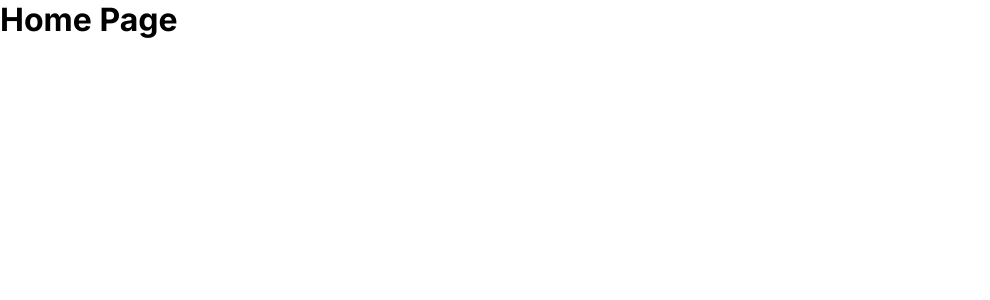
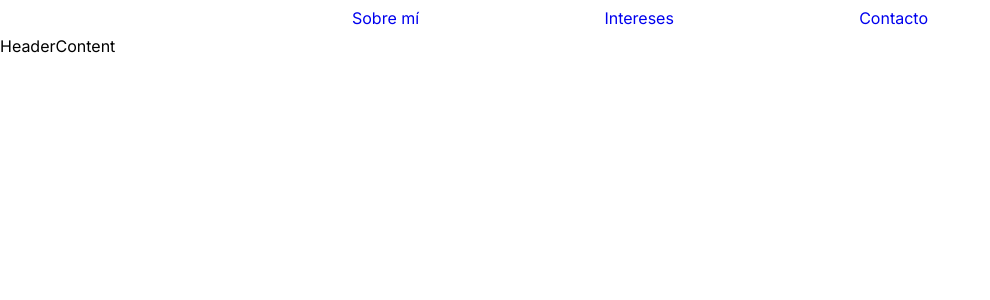
Before and after one commit to Majomon/Prueba-Tecnica-App, a Next.js app: page / in a window 1280 px wide. Shown: the top 300 px of the page, without its empty margins (0-990 px from the left). Built offline with nearby package versions, Linux system fonts and the light colour scheme.

Commit message:
Nav sin estilos aun

```diff
--- a/src/app/page.jsx
+++ b/src/app/page.jsx
@@ -1,8 +1,9 @@
+import { Header } from "@/components/Header/Header";
 
 export default function HomePage() {
   return (
     <div>
-      <h1>Home Page</h1>
+      <Header />
     </div>
   );
 }
--- /dev/null
+++ b/src/components/Header/Header.jsx
@@ -0,0 +1,11 @@
+import React from "react";
+import { HeaderContent, Nav } from "../ui";
+
+export const Header = () => {
+  return (
+    <header>
+      <Nav />
+      <HeaderContent />
+    </header>
+  );
+};
--- /dev/null
+++ b/src/components/ui/HeaderContent/HeaderContent.jsx
@@ -0,0 +1,5 @@
+import React from "react";
+
+export const HeaderContent = () => {
+  return <div>HeaderContent</div>;
+};
--- /dev/null
+++ b/src/components/ui/Nav/Nav.jsx
@@ -0,0 +1,15 @@
+import navLinks from "@/data/navLinks";
+import Link from "next/link";
+import styles from "./Nav.module.css";
+
+export const Nav = () => {
+  return (
+    <ul className={styles.nav}>
+      {navLinks.map((link, index) => (
+        <li key={index}>
+          <Link href={link.href}>{link.label}</Link>
+        </li>
+      ))}
+    </ul>
+  );
+};
--- /dev/null
+++ b/src/components/ui/Nav/Nav.module.css
@@ -0,0 +1,15 @@
+.nav {
+  width: 50%;
+  list-style: none;
+  position: sticky;
+
+  display: flex;
+  justify-content: space-between;
+
+  margin: auto;
+  padding: 0.5rem 2rem;
+}
+
+.nav li a {
+  text-decoration: none;
+}
--- /dev/null
+++ b/src/components/ui/index.jsx
@@ -0,0 +1,2 @@
+export * from "./Nav/Nav";
+export * from "./HeaderContent/HeaderContent";
--- /dev/null
+++ b/src/data/index.js
@@ -0,0 +1 @@
+export * from "./navLinks"
--- /dev/null
+++ b/src/data/navLinks.js
@@ -0,0 +1,7 @@
+const navLinks = [
+  { href: "#about", label: "Sobre mí" },
+  { href: "#interests", label: "Intereses" },
+  { href: "#contact", label: "Contacto" },
+];
+
+export default navLinks;
```
Also changed, not shown: public/profile.jpg (added), src/components/Header/Header.module.css (added), src/components/ui/HeaderContent/HeaderContent.module.css (added).
